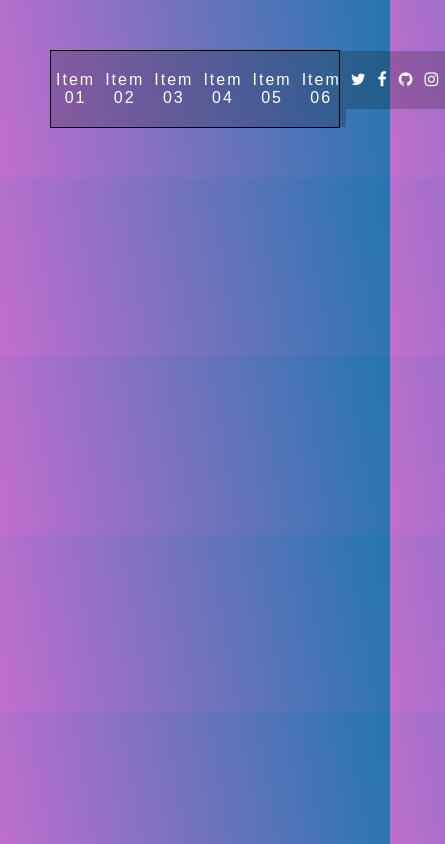
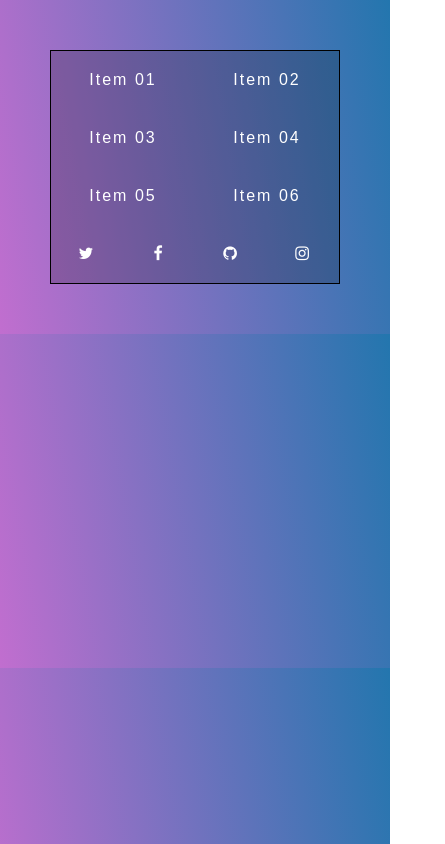
Before and after one commit to roldhamk/navbar-challenge, a plain HTML site: page index.html in a window 390 px wide. Shown: the whole page, 445 px wide, since content can reach past the window. Drawn offline with Linux system fonts and the light colour scheme.

Commit message:
added solution for small screen version

```diff
--- a/index.html
+++ b/index.html
@@ -4,7 +4,7 @@
   <meta charset="UTF-8">
   <title>FlexBox Nav</title>
   <link rel="stylesheet" href="https://maxcdn.bootstrapcdn.com/font-awesome/4.3.0/css/font-awesome.min.css">
-  <link rel="stylesheet" href="style-desktop.css">
+  <link rel="stylesheet" href="style-smallscreen1.css">
 </head>
 <body>
   <div class="wrapper">
--- /dev/null
+++ b/style-smallscreen1.css
@@ -0,0 +1,67 @@
+/* Some CSS Setup - nothing to do with flexbox */
+html {
+  box-sizing: border-box;
+}
+
+*, *:before, *:after {
+  box-sizing: inherit;
+}
+
+body {
+  font-family: sans-serif;
+  margin: 0;
+  background-image: linear-gradient(260deg, #2376ae 0%, #c16ecf 100%);
+}
+
+a {
+  color:white;
+  font-weight: 100;
+  letter-spacing: 2px;
+  text-decoration: none;
+  background:rgba(0,0,0,0.2);
+  padding:20px 5px;
+  display: inline-block;
+  width: 100%;
+  text-align: center;
+  transition:all 0.5s;
+}
+
+a:hover {
+  background:rgba(0,0,0,0.3);
+}
+
+.wrapper {
+  max-width: 1000px;
+  margin: 0 auto;
+  padding:50px;
+}
+
+
+/* Flex Container */
+.flex-nav ul {
+  border:1px solid black;
+  list-style: none;
+  margin: 0;
+  padding: 0;
+  display: flex;
+  flex-wrap: wrap;
+}
+
+.flex-nav li {
+     width: 50%;
+ }
+
+ul .social {
+   width: 25%;
+ }
+
+
+@media all and (max-width:1000px) {
+
+
+}
+
+@media all and (max-width:500px) {
+
+
+}
```
